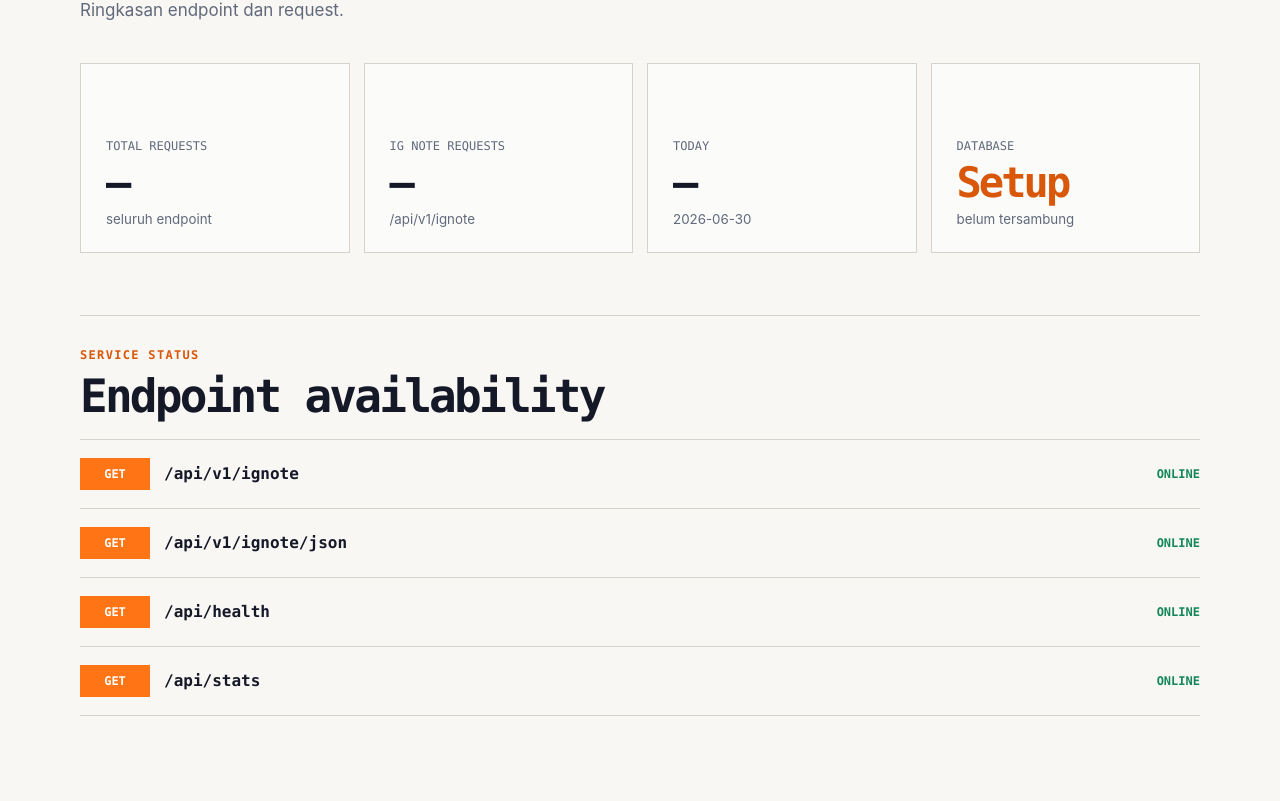
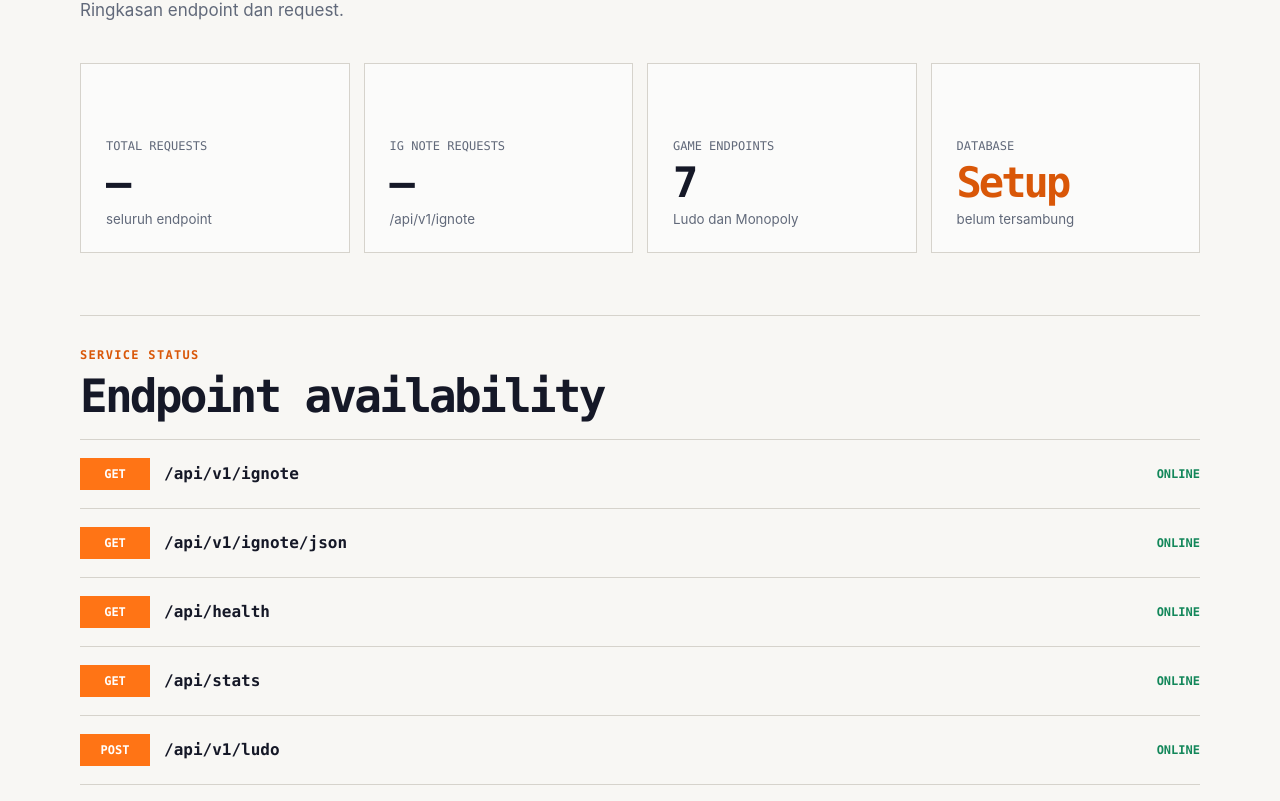
Before and after one commit to x-znn/arunika-api, a Next.js app: page /dashboard in a window 1280 px wide. Shown: the part 299-1100 px from the top of the page. Built offline with nearby package versions, Linux system fonts and the light colour scheme.

Commit message:
Update page.jsx

```diff
--- a/app/dashboard/page.jsx
+++ b/app/dashboard/page.jsx
@@ -3,14 +3,82 @@ import { getApiStats } from "../../lib/stats"
 
 export const dynamic = "force-dynamic"
 
+const endpoints = [
+  {
+    method: "GET",
+    path: "/api/v1/ignote",
+    status: "Online"
+  },
+  {
+    method: "GET",
+    path: "/api/v1/ignote/json",
+    status: "Online"
+  },
+  {
+    method: "GET",
+    path: "/api/health",
+    status: "Online"
+  },
+  {
+    method: "GET",
+    path: "/api/stats",
+    status: "Online"
+  },
+  {
+    method: "POST",
+    path: "/api/v1/ludo",
+    status: "Online"
+  },
+  {
+    method: "GET",
+    path: "/api/v1/ludo?room={id_grup}",
+    status: "Online"
+  },
+  {
+    method: "GET",
+    path: "/api/v1/ludo/board?room={id_grup}",
+    status: "Online"
+  },
+  {
+    method: "POST",
+    path: "/api/v1/monopoly",
+    status: "Online"
+  },
+  {
+    method: "GET",
+    path: "/api/v1/monopoly?room={id_grup}",
+    status: "Online"
+  },
+  {
+    method: "GET",
+    path: "/api/v1/monopoly/board?room={id_grup}",
+    status: "Online"
+  },
+  {
+    method: "GET",
+    path: "/api/v1/monopoly/card?id={id_kartu}",
+    status: "Online"
+  }
+]
+
 export default async function DashboardPage() {
   const stats = await getApiStats()
   const connected = stats.connected
-  const number = (value) => connected ? value.toLocaleString("id-ID") : "—"
+
+  const number = (value) => {
+    return connected
+      ? Number(value || 0).toLocaleString("id-ID")
+      : "—"
+  }
+
+  const gameEndpoints = endpoints.filter((item) => {
+    return item.path.includes("/ludo") || item.path.includes("/monopoly")
+  }).length
 
   return (
     <main className="paper-site">
       <Nav />
+
       <section className="page-intro">
         <span className="section-label">API ANALYTICS</span>
         <h1>Dashboard.</h1>
@@ -18,19 +86,61 @@ export default async function DashboardPage() {
       </section>
 
       <section className="metric-grid">
-        <article><span>Total requests</span><strong>{number(stats.total)}</strong><small>seluruh endpoint</small></article>
-        <article><span>IG Note requests</span><strong>{number(stats.ignote)}</strong><small>/api/v1/ignote</small></article>
-        <article><span>Today</span><strong>{number(stats.today)}</strong><small>{stats.dayLabel}</small></article>
-        <article><span>Database</span><strong className={connected ? "metric-online" : "metric-setup"}>{connected ? "Live" : "Setup"}</strong><small>{connected ? "connected" : "belum tersambung"}</small></article>
+        <article>
+          <span>Total requests</span>
+          <strong>{number(stats.total)}</strong>
+          <small>seluruh endpoint</small>
+        </article>
+
+        <article>
+          <span>IG Note requests</span>
+          <strong>{number(stats.ignote)}</strong>
+          <small>/api/v1/ignote</small>
+        </article>
+
+        <article>
+          <span>Game endpoints</span>
+          <strong>{gameEndpoints}</strong>
+          <small>Ludo dan Monopoly</small>
+        </article>
+
+        <article>
+          <span>Database</span>
+          <strong
+            className={
+              connected
+                ? "metric-online"
+                : "metric-setup"
+            }
+          >
+            {connected ? "Live" : "Setup"}
+          </strong>
+          <small>
+            {connected
+              ? "connected"
+              : "belum tersambung"}
+          </small>
+        </article>
       </section>
 
       <section className="dashboard-paper">
-        <div className="dashboard-paper__heading"><span className="section-label">SERVICE STATUS</span><h2>Endpoint availability</h2></div>
+        <div className="dashboard-paper__heading">
+          <span className="section-label">SERVICE STATUS</span>
+          <h2>Endpoint availability</h2>
+        </div>
+
         <div className="status-list">
-          <div><span className="http-pill">GET</span><code>/api/v1/ignote</code><b>Online</b></div>
-          <div><span className="http-pill">GET</span><code>/api/v1/ignote/json</code><b>Online</b></div>
-          <div><span className="http-pill">GET</span><code>/api/health</code><b>Online</b></div>
-          <div><span className="http-pill">GET</span><code>/api/stats</code><b>Online</b></div>
+          {endpoints.map((endpoint) => (
+            <div key={endpoint.method + endpoint.path}>
+              <span className="http-pill">
+                {endpoint.method}
+              </span>
+
+              <code>{endpoint.path}</code>
+
+              <b>{endpoint.status}</b>
+            </div>
+          ))}
         </div>
       </section>
     </main>
```
